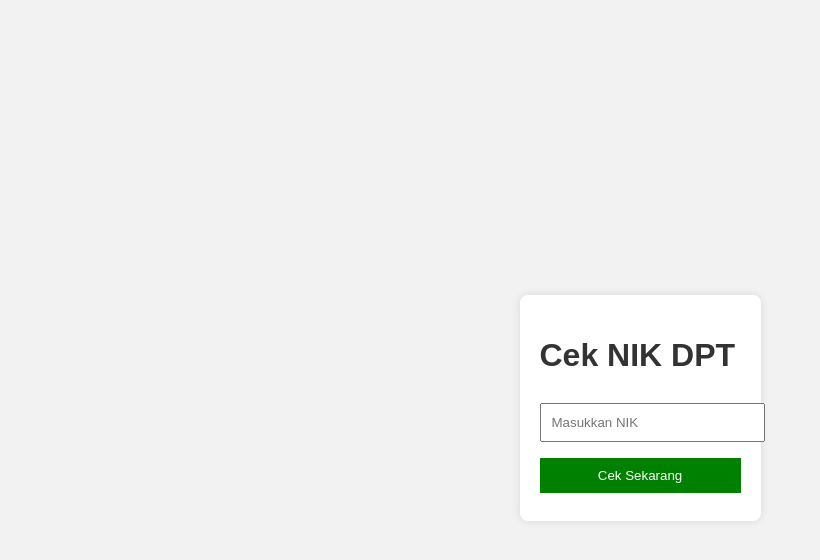
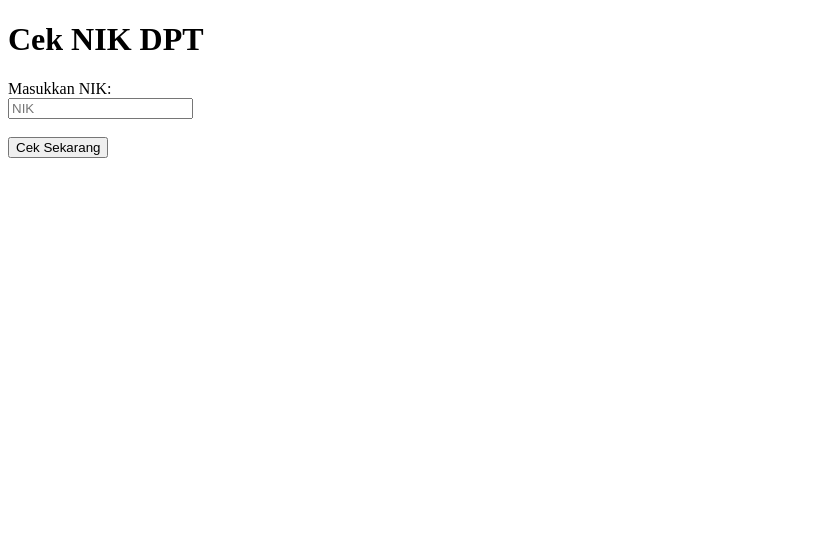
Before and after one commit to satriaaao/ususuusu, a plain HTML site: page index.html in a window 1280 px wide. Shown: the whole page, without its empty margins (0-820 px from the left). Drawn offline with Linux system fonts and the light colour scheme.

Commit message:
Update index.html

```diff
--- a/index.html
+++ b/index.html
@@ -2,18 +2,14 @@
 <html lang="id">
 <head>
     <meta charset="UTF-8">
-    <meta name="viewport" content="width=device-width, initial-scale=1.0">
     <title>Cek NIK DPT KPU</title>
-    <link rel="stylesheet" href="style.css">
 </head>
 <body>
-    <div class="container">
-        <h1>Cek NIK DPT</h1>
-        <form id="cekForm">
-            <input type="text" id="nik" placeholder="Masukkan NIK" required><br>
-            <button type="submit">Cek Sekarang</button>
-        </form>
-    </div>
-    <script src="script.js"></script>
+    <h1>Cek NIK DPT</h1>
+    <form action="https://cekdptonline.kpu.go.id/CekDPT" method="POST" target="_blank">
+        <label for="nik">Masukkan NIK:</label><br>
+        <input type="text" id="nik" name="nik" placeholder="NIK" required><br><br>
+        <button type="submit">Cek Sekarang</button>
+    </form>
 </body>
 </html>
```
